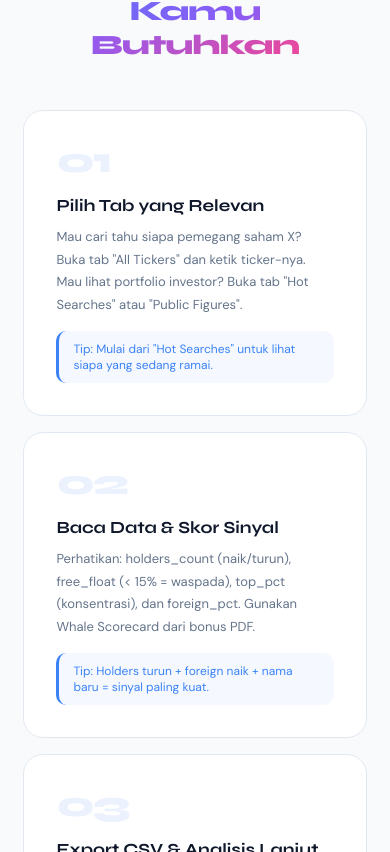
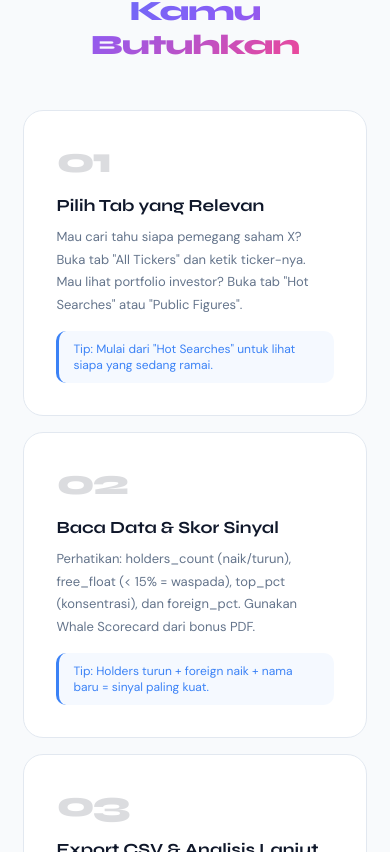
Before and after one commit to elclawvision/sahamneon, a React (Vite) app: page /lp in a window 390 px wide. Shown: the part 3072-3924 px from the top of the page. Built offline with nearby package versions, Linux system fonts and the light colour scheme; no server answers.

Commit message:
Final contrast polish and disabled mobile zoom

```diff
--- a/index.html
+++ b/index.html
@@ -3,7 +3,7 @@
 
 <head>
     <meta charset="UTF-8" />
-    <meta name="viewport" content="width=device-width, initial-scale=1.0" />
+    <meta name="viewport" content="width=device-width, initial-scale=1.0, maximum-scale=1.0, user-scalable=no" />
     <title>Saham AI Dashboard</title>
     <link rel="icon" type="image/png" href="/saham.png" />
     <style>
--- a/src/pages/LandingPage.tsx
+++ b/src/pages/LandingPage.tsx
@@ -520,7 +520,7 @@ export default function LandingPage() {
                         },
                     ].map(({ step, title, desc, tip }) => (
                         <div key={step} className="glass-card" style={{ padding: '32px', background: '#fff', borderColor: '#e2e8f0' }}>
-                            <div style={{ fontSize: 'clamp(36px, 5vw, 52px)', fontWeight: 800, color: 'rgba(59,130,246,0.1)', lineHeight: 1, marginBottom: '16px', letterSpacing: '-2px' }}>{step}</div>
+                            <div style={{ fontSize: 'clamp(36px, 5vw, 52px)', fontWeight: 800, color: 'rgba(15,23,42,0.15)', lineHeight: 1, marginBottom: '16px', letterSpacing: '-2px' }}>{step}</div>
                             <h3 style={{ fontSize: '17px', fontWeight: 700, color: '#0f172a', marginBottom: '10px' }}>{title}</h3>
                             <p style={{ fontFamily: '"DM Sans", sans-serif', fontSize: '13px', color: '#64748b', lineHeight: 1.75, marginBottom: '14px' }}>{desc}</p>
                             <div style={{ padding: '10px 14px', background: 'rgba(59,130,246,0.05)', borderRadius: '10px', borderLeft: '3px solid var(--blue)' }}>
@@ -847,7 +847,7 @@ export default function LandingPage() {
             <section style={{ padding: '0 6% 100px', textAlign: 'center' }}>
                 <div style={{ maxWidth: '640px', margin: '0 auto' }}>
                     <div className="section-eyebrow" style={{ textAlign: 'center' }}>Mulai Sekarang</div>
-                    <h2 style={{ fontSize: 'clamp(32px, 6vw, 56px)', fontWeight: 800, color: '#0f172a', letterSpacing: '-1.5px', lineHeight: 1.1, marginBottom: '20px' }}>
+                    <h2 style={{ fontSize: 'clamp(32px, 6vw, 56px)', fontWeight: 800, color: '#000', letterSpacing: '-1.5px', lineHeight: 1.1, marginBottom: '20px' }}>
                         Stop Tebak-tebakan.<br /><span className="gradient-text">Baca Jejaknya.</span>
                     </h2>
                     <p style={{ fontFamily: '"DM Sans", sans-serif', color: '#64748b', fontSize: '15px', marginBottom: '36px', lineHeight: 1.7 }}>
```
Also changed, not shown: REPORT/lp_refinement/2026-03-12_finalizing_aesthetics_privacy_and_navigation.md (+2 -0 lines).
